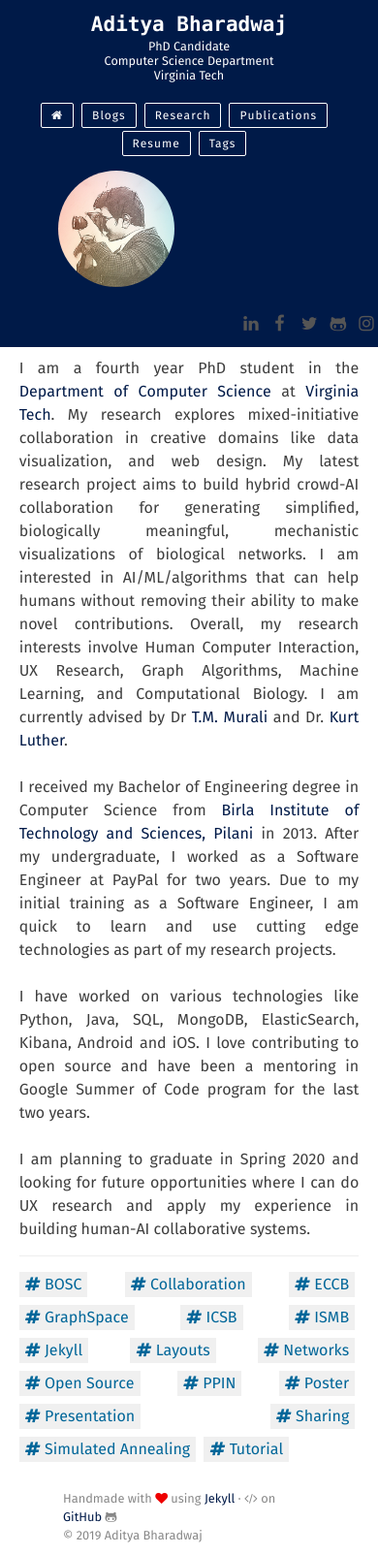
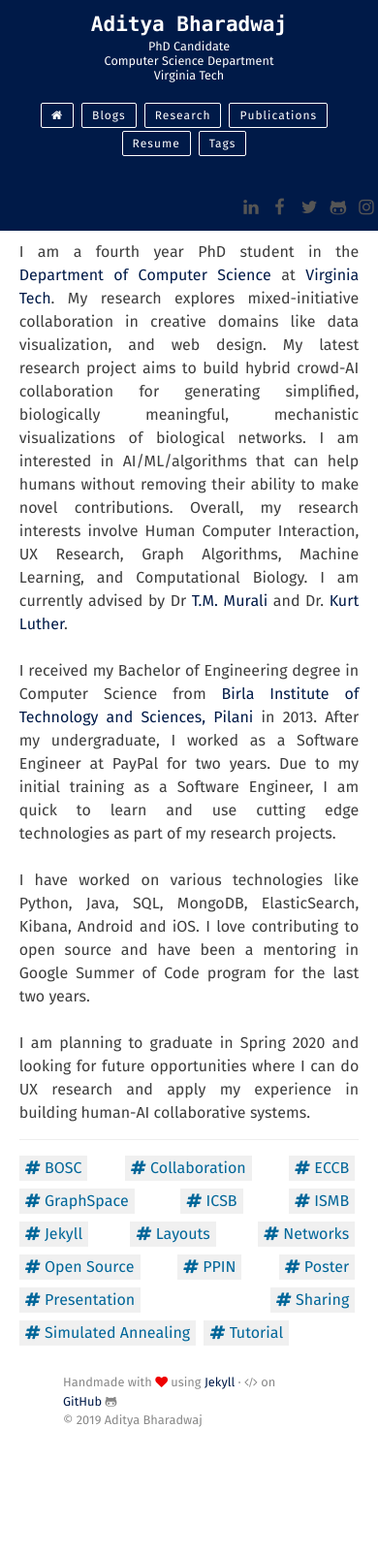
Before and after one commit to adbharadwaj/adbharadwaj.github.io, a Jekyll site: the page built from index.html, in a window 390 px wide. Shown: the whole page at 97% size. Built offline with Jekyll 4.4.1, drawn with Linux system fonts in a browser that asks for light colours; after the commit the page ends 1484 px from its top, so only the background shows below that.

Commit message:
Update _responsive.scss

```diff
--- a/assets/scss/_responsive.scss
+++ b/assets/scss/_responsive.scss
@@ -15,7 +15,7 @@
 
 @media only screen and (max-width: 768px) {
   .hero-pic {
-    width: 0;
+    width: 0 !important;
   }
 
   .masthead {
```
